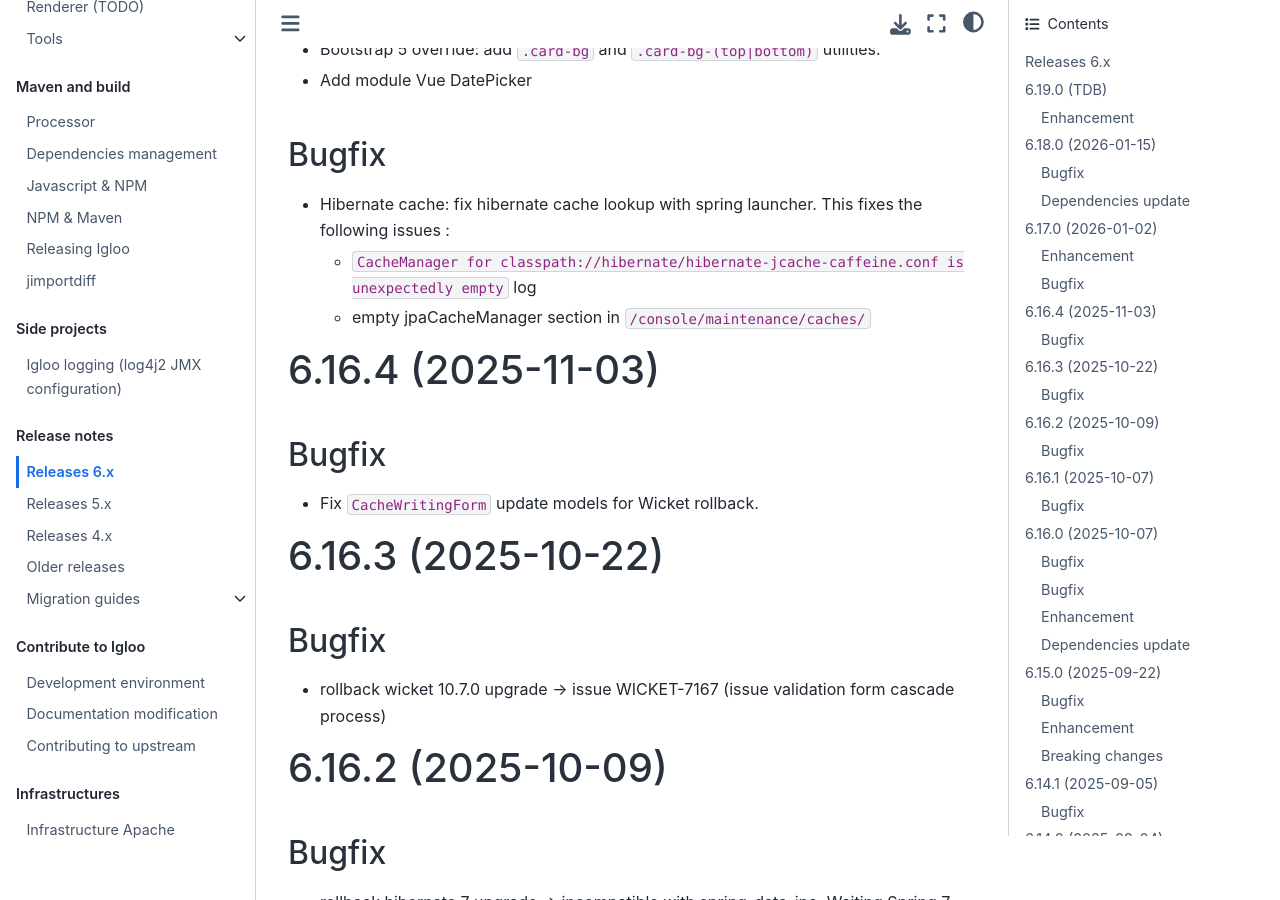
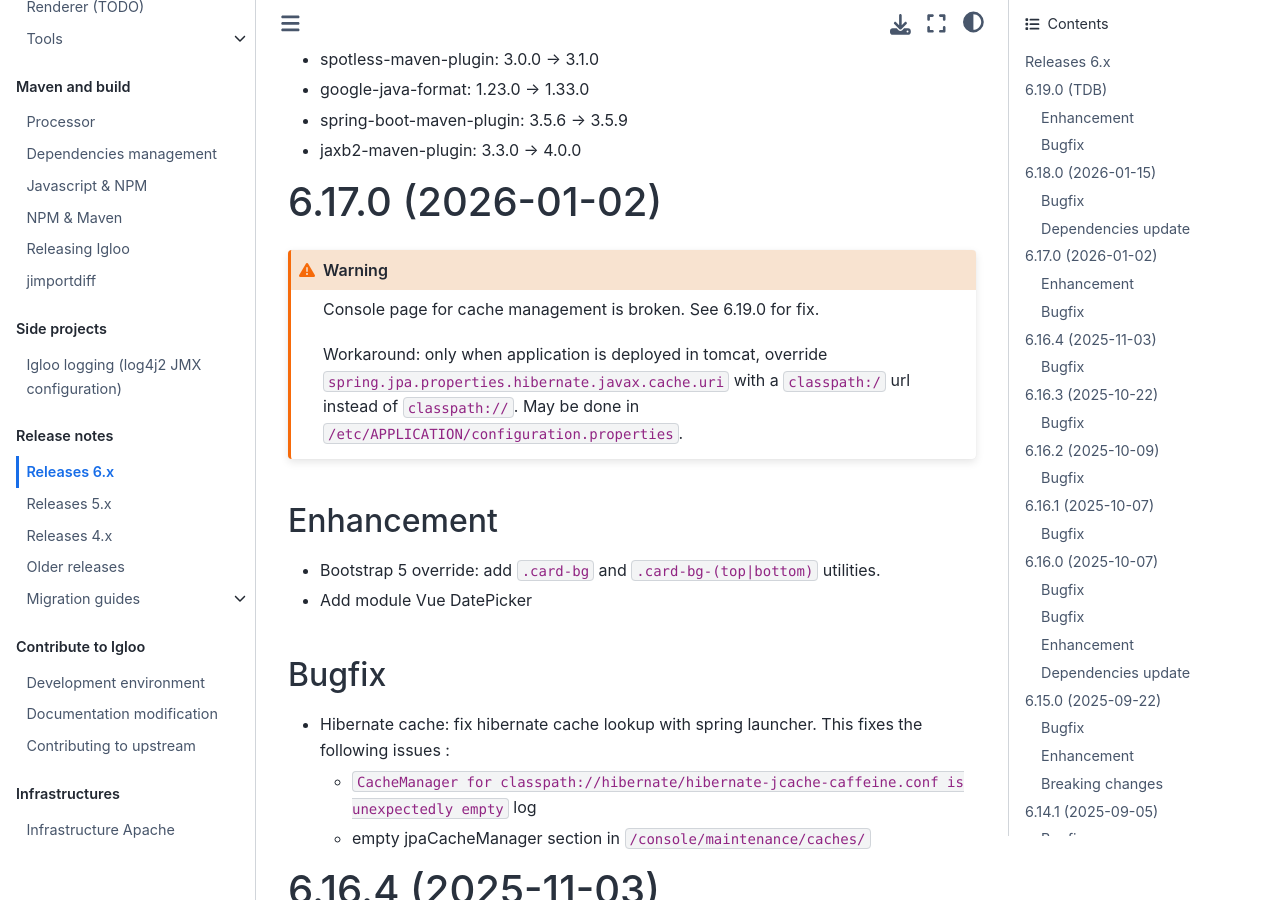
Before and after one commit to igloo-project/igloo-doc, a Sphinx documentation site: the page built from source/release-notes/releases-6.x.md, in a window 1280 px wide and 900 px high, scrolled down 2453 px. Built offline with Sphinx 7.4.7 and the Sphinx Book theme 1.1.4, drawn with Linux system fonts in a browser that asks for light colours; some of the changed text lies outside the part shown.

Commit message:
6.19.0 changelog

````diff
--- a/source/release-notes/releases-6.x.md
+++ b/source/release-notes/releases-6.x.md
@@ -6,7 +6,16 @@
 
 * BS5: badge link
 
+## Bugfix
+
+* Broken console page for Hibernate Level 2 cache when deployed in tomcat
+  (without spring-boot launcher).
+
 # 6.18.0 (2026-01-15)
+
+```{warning}
+Console page for cache management is broken. See 6.17.0 for workaround. See 6.19.0 for fix.
+```
 
 ## Bugfix
 
@@ -71,6 +80,14 @@
 * jaxb2-maven-plugin: 3.3.0 -> 4.0.0
 
 # 6.17.0 (2026-01-02)
+
+```{warning}
+Console page for cache management is broken. See 6.19.0 for fix.
+
+Workaround: only when application is deployed in tomcat, override
+`spring.jpa.properties.hibernate.javax.cache.uri` with a `classpath:/` url instead of `classpath://`.
+May be done in `/etc/APPLICATION/configuration.properties`.
+```
 
 ## Enhancement
 
````
